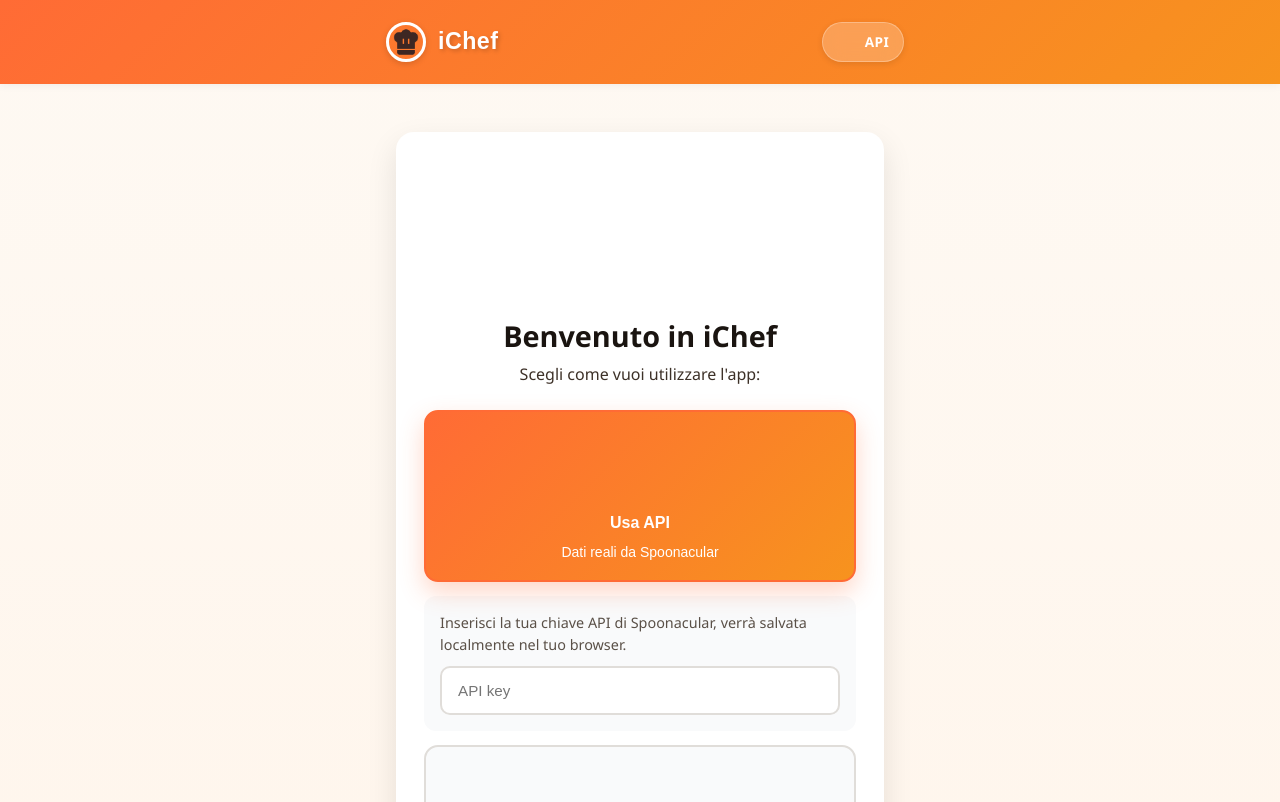
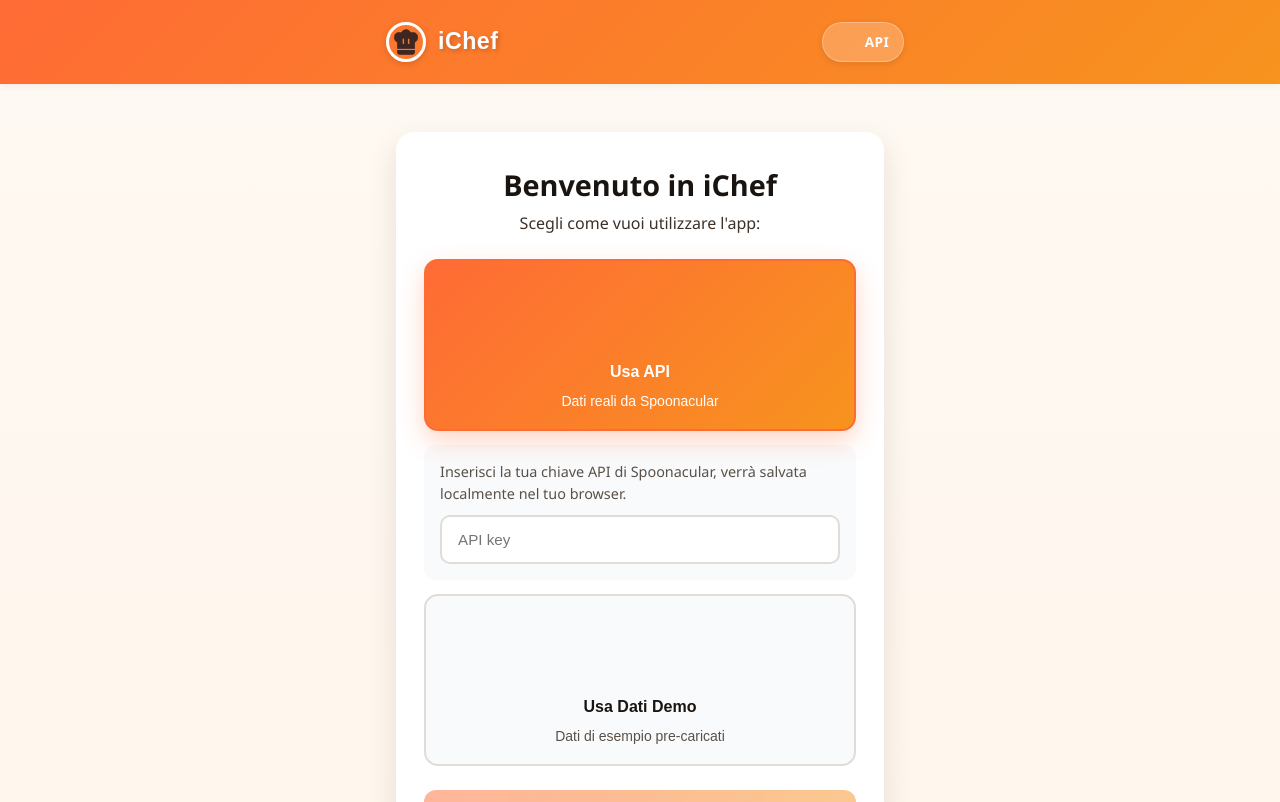
Before and after one commit to criCani/iamchef-canicoba, a React (Vite) app: page /intro in a window 1280 px wide. Shown: the top 802 px of the page. Built offline with nearby package versions, Linux system fonts and the light colour scheme; some icons are missing.

Commit message:
removed wrong icon

```diff
--- a/src/pages/IntroPage.tsx
+++ b/src/pages/IntroPage.tsx
@@ -37,7 +37,6 @@ const IntroPage = () => {
       <div className="intro-page__container">
         <div className="intro-page__card">
           <div className="intro-page__hero">
-            <span className="intro-page__hero-icon"><IconifyIcon icon="mdi:pot-steam" width="2.75em" height="2.75em" aria-hidden={true} /></span>
             <h1 className="intro-page__title">Benvenuto in iChef</h1>
             <p className="intro-page__subtitle">
               Scegli come vuoi utilizzare l'app:
```
